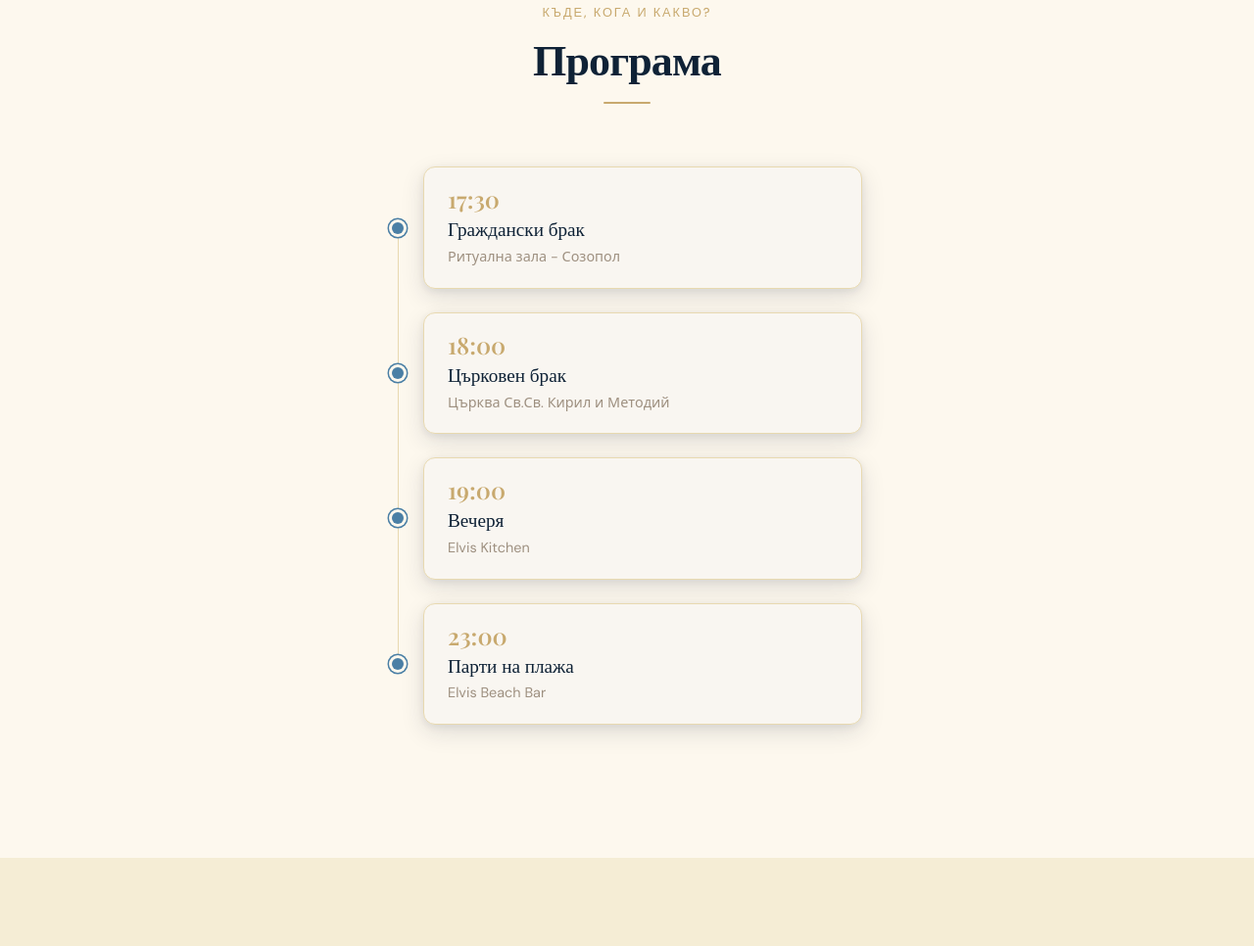
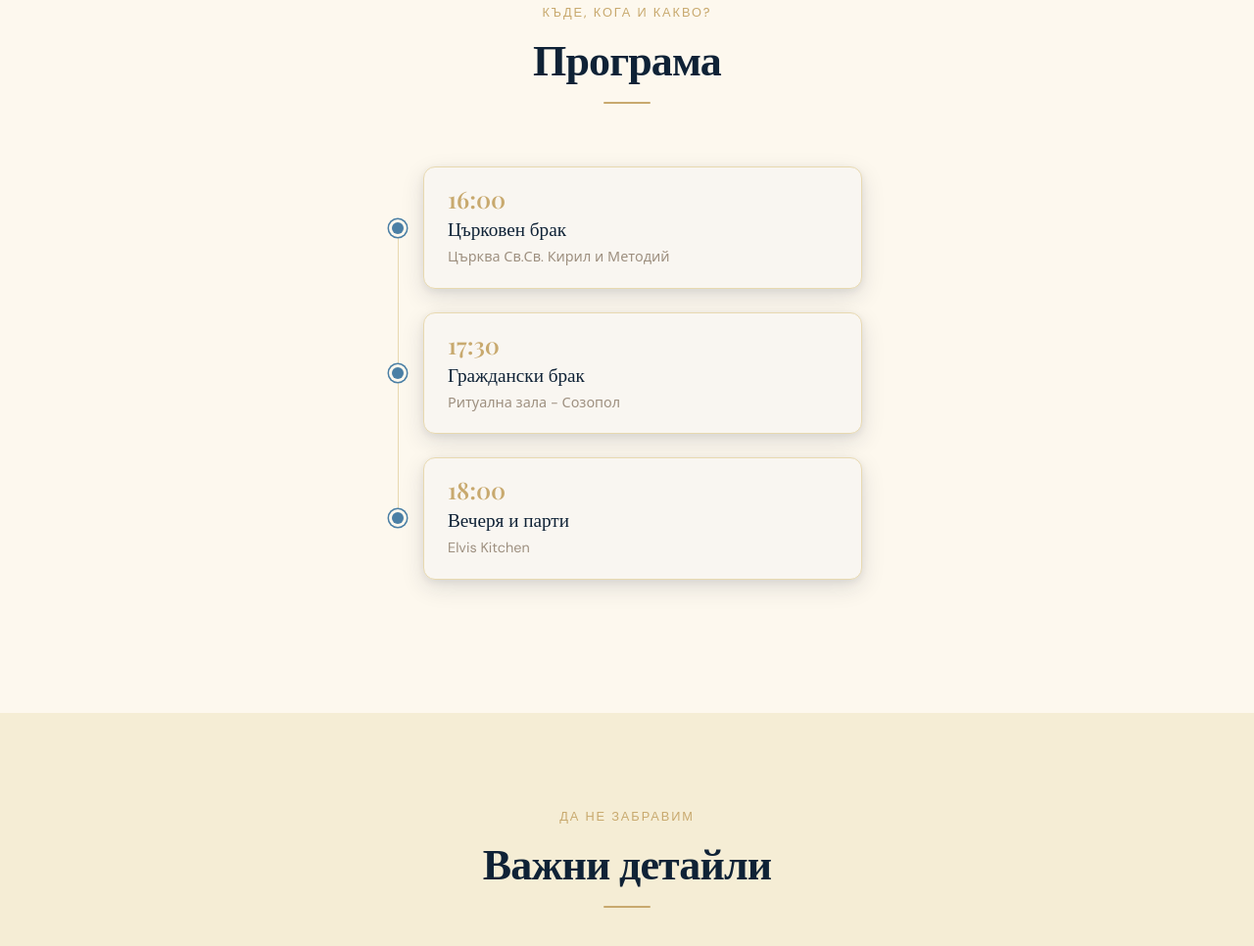
Before and after one commit to zhdimitrovaa/WeddingInvite, a plain HTML site: page index.html in a window 1280 px wide. Shown: the part 1606-2572 px from the top of the page at 98% size. Drawn offline with nearby package versions, Linux system fonts and the light colour scheme; a web font is replaced by a local one.

Commit message:
Update wedding timeline: new times and remove beach party entry

```diff
--- a/index.html
+++ b/index.html
@@ -928,8 +928,22 @@
         <div class="timeline-line"></div>
         <div class="timeline-grid">
 
+          <!-- 16:00 -->
+          <div class="timeline-row" data-reveal data-delay="1">
+            <div class="timeline-row-left">
+              <div class="timeline-dot"></div>
+            </div>
+            <div class="timeline-item right">
+              <div class="timeline-card">
+                <div class="timeline-time">16:00</div>
+                <div class="timeline-event">Църковен брак</div>
+                <p class="timeline-note">Църква Св.Св. Кирил и Методий</p>
+              </div>
+            </div>
+          </div>
+
           <!-- 17:30 -->
-          <div class="timeline-row" data-reveal data-delay="1">
+          <div class="timeline-row" data-reveal data-delay="2">
             <div class="timeline-row-left">
               <div class="timeline-dot"></div>
             </div>
@@ -943,43 +957,15 @@
           </div>
 
           <!-- 18:00 -->
-          <div class="timeline-row" data-reveal data-delay="2">
+          <div class="timeline-row" data-reveal data-delay="3">
             <div class="timeline-row-left">
               <div class="timeline-dot"></div>
             </div>
             <div class="timeline-item right">
               <div class="timeline-card">
                 <div class="timeline-time">18:00</div>
-                <div class="timeline-event">Църковен брак</div>
-                <p class="timeline-note">Църква Св.Св. Кирил и Методий</p>
-              </div>
-            </div>
-          </div>
-
-          <!-- 19:00 -->
-          <div class="timeline-row" data-reveal data-delay="3">
-            <div class="timeline-row-left">
-              <div class="timeline-dot"></div>
-            </div>
-            <div class="timeline-item right">
-              <div class="timeline-card">
-                <div class="timeline-time">19:00</div>
-                <div class="timeline-event">Вечеря</div>
+                <div class="timeline-event">Вечеря и парти</div>
                 <p class="timeline-note">Elvis Kitchen</p>
-              </div>
-            </div>
-          </div>
-
-          <!-- 23:00 -->
-          <div class="timeline-row" data-reveal data-delay="4">
-            <div class="timeline-row-left">
-              <div class="timeline-dot"></div>
-            </div>
-            <div class="timeline-item right">
-              <div class="timeline-card">
-                <div class="timeline-time">23:00</div>
-                <div class="timeline-event">Парти на плажа</div>
-                <p class="timeline-note">Elvis Beach Bar</p>
               </div>
             </div>
           </div>
```
